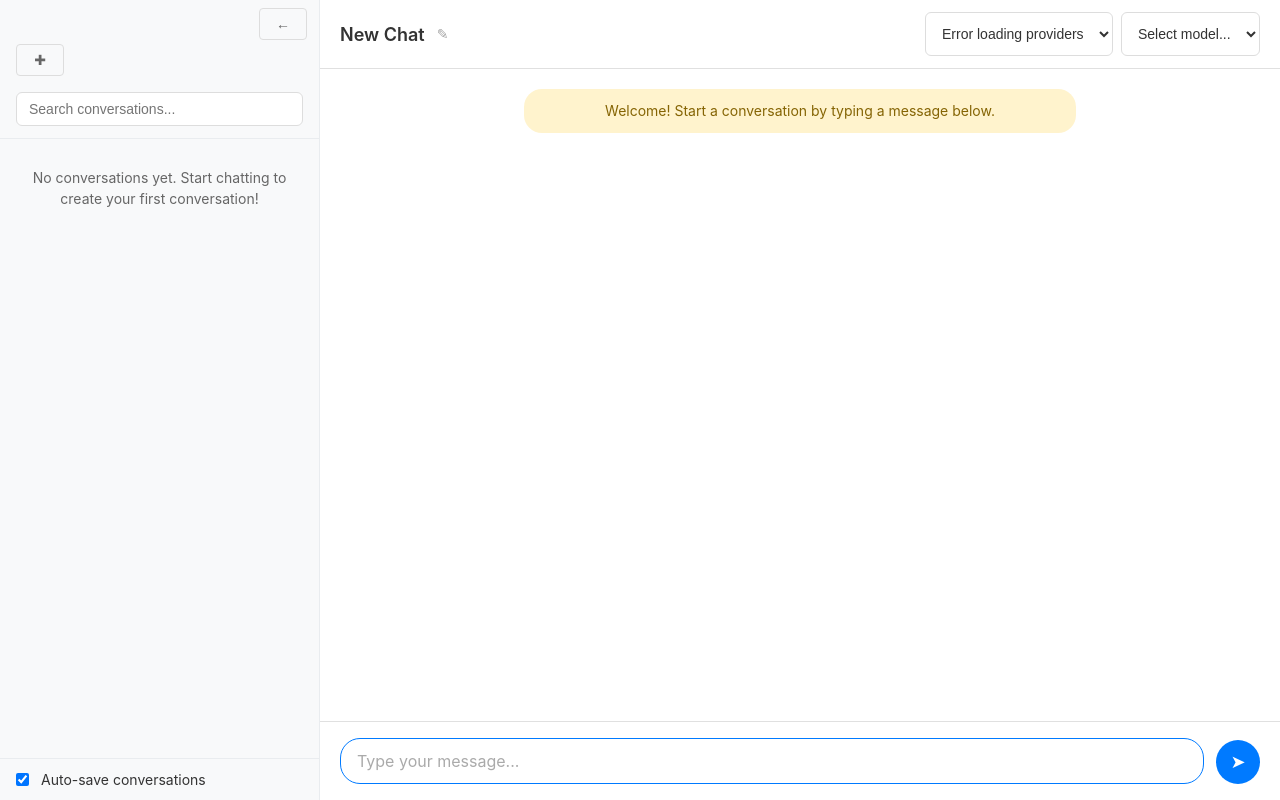
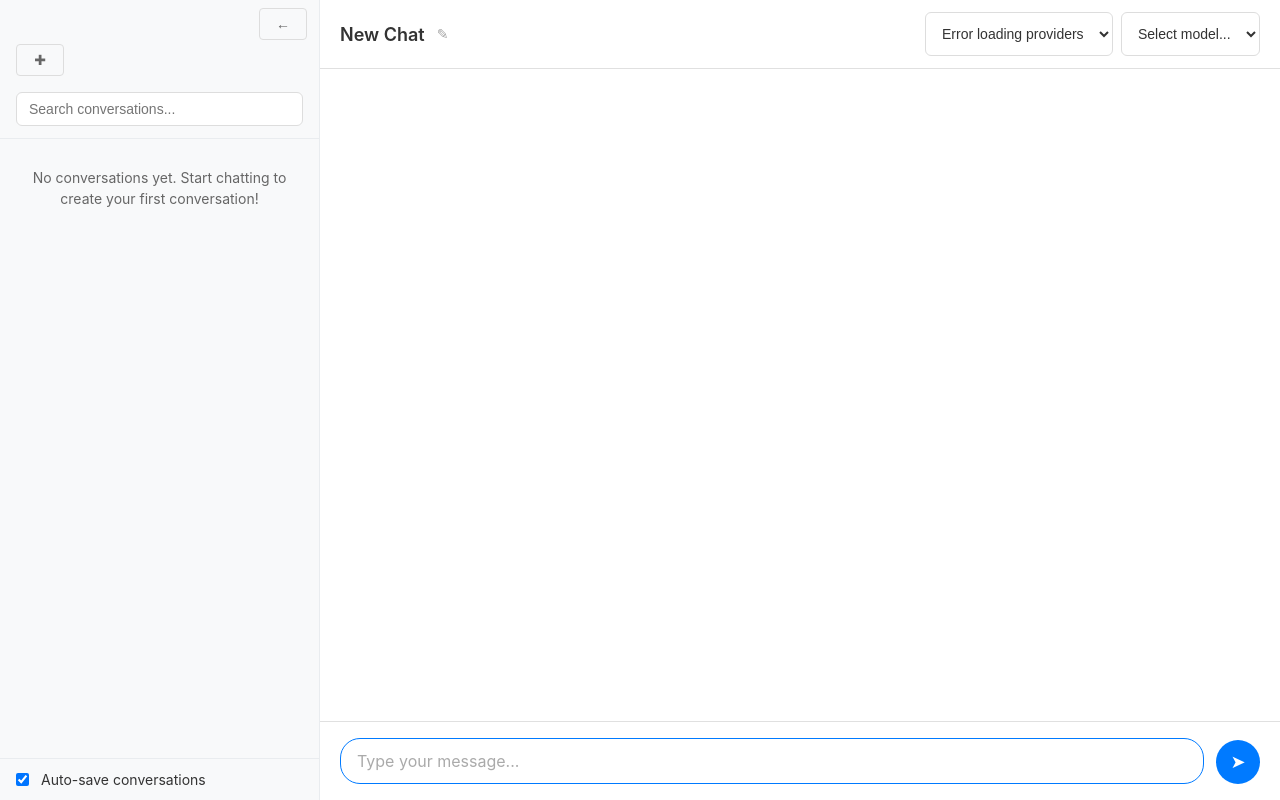
Before and after one commit to IanKulin/aichat, a website: page public/index.html in a window 1280 px wide. Both pictures are taken after a click on the button "Start a new conversation". Drawn offline with Linux system fonts and the light colour scheme; no server answers.

Commit message:
-welcome message

```diff
--- a/public/css/styles.css
+++ b/public/css/styles.css
@@ -29,8 +29,6 @@
   --msg-user-text: white;
   --msg-assistant-bg: var(--bg-tertiary);
   --msg-assistant-text: var(--text-primary);
-  --msg-system-bg: #fff3cd;
-  --msg-system-text: #856404;
 
   /* Status Colors */
   --error-bg: #f8d7da;
@@ -82,8 +80,6 @@
 
     --msg-assistant-bg: var(--bg-tertiary);
     --msg-assistant-text: var(--text-primary);
-    --msg-system-bg: #3d3d00;
-    --msg-system-text: #ffeb3b;
 
     --error-bg: #4a1a1a;
     --error-text: #ff6b6b;
@@ -470,15 +466,6 @@ body {
   transition: background-color var(--transition-fast), color var(--transition-fast);
 }
 
-.message.system {
-  background-color: var(--msg-system-bg);
-  color: var(--msg-system-text);
-  text-align: center;
-  margin: 0 auto;
-  font-size: 14px;
-  max-width: 60%;
-  transition: background-color var(--transition-fast), color var(--transition-fast);
-}
 
 /* Form Controls */
 .message-input {
--- a/public/index.html
+++ b/public/index.html
@@ -73,9 +73,6 @@
         </header>
 
         <section id="chatContainer" role="log" aria-live="polite" aria-label="Conversation history">
-          <div class="message system">
-            Welcome! Start a conversation by typing a message below.
-          </div>
         </section>
 
         <form aria-label="Send message">
@@ -321,7 +318,7 @@
         conversationHistory = [];
 
         // Clear chat display
-        chatContainer.innerHTML = '<div class="message system">Welcome! Start a conversation by typing a message below.</div>';
+        chatContainer.innerHTML = '';
 
         // Update UI
         conversationTitle.textContent = "New Chat";
@@ -367,7 +364,7 @@
           chatContainer.innerHTML = '';
 
           if (conversationHistory.length === 0) {
-            chatContainer.innerHTML = '<div class="message system">Welcome! Start a conversation by typing a message below.</div>';
+            // Leave chat container empty for new conversations
           } else {
             conversationHistory.forEach(msg => {
               const metadata = msg.provider && msg.model ? {
```
